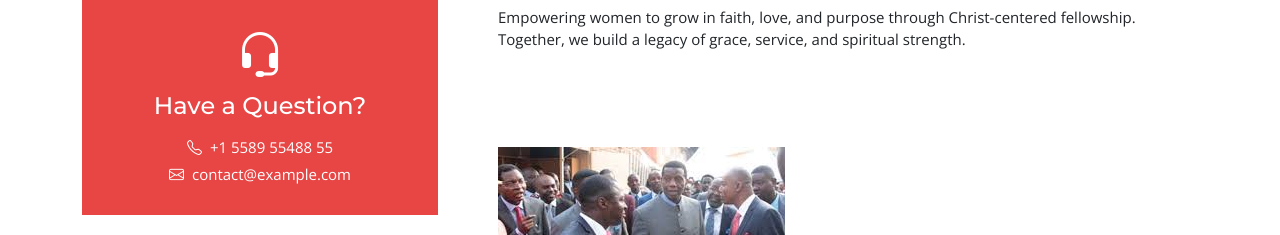
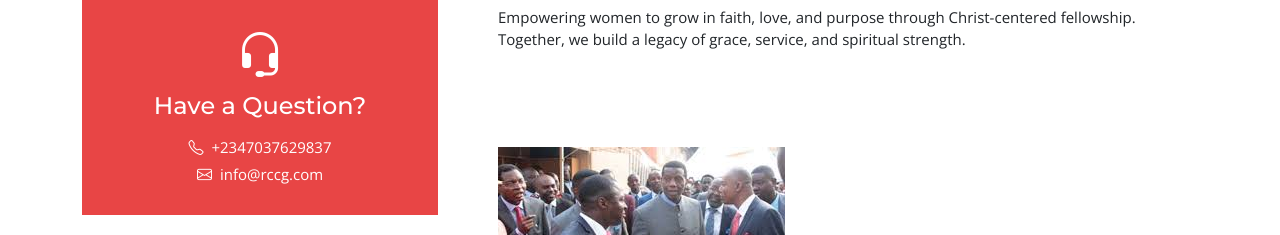
Before and after one commit to ivie-gif/rccglagosprovince48, a plain HTML site: page ministries-details.html in a window 1280 px wide. Shown: the part 860-1095 px from the top of the page. Drawn offline with nearby package versions, Linux system fonts and the light colour scheme.

Commit message:
commit website

```diff
--- a/ministries-details.html
+++ b/ministries-details.html
@@ -103,8 +103,8 @@
             <div class="help-box d-flex flex-column justify-content-center align-items-center">
               <i class="bi bi-headset help-icon"></i>
               <h4>Have a Question?</h4>
-              <p class="d-flex align-items-center mt-2 mb-0"><i class="bi bi-telephone me-2"></i> <span>+1 5589 55488 55</span></p>
-              <p class="d-flex align-items-center mt-1 mb-0"><i class="bi bi-envelope me-2"></i> <a href="mailto:contact@example.com">contact@example.com</a></p>
+              <p class="d-flex align-items-center mt-2 mb-0"><i class="bi bi-telephone me-2"></i> <span>+2347037629837</span></p>
+              <p class="d-flex align-items-center mt-1 mb-0"><i class="bi bi-envelope me-2"></i> <a href="mailto:contact@example.com">info@rccg.com</a></p>
             </div>
 
           </div>
```
